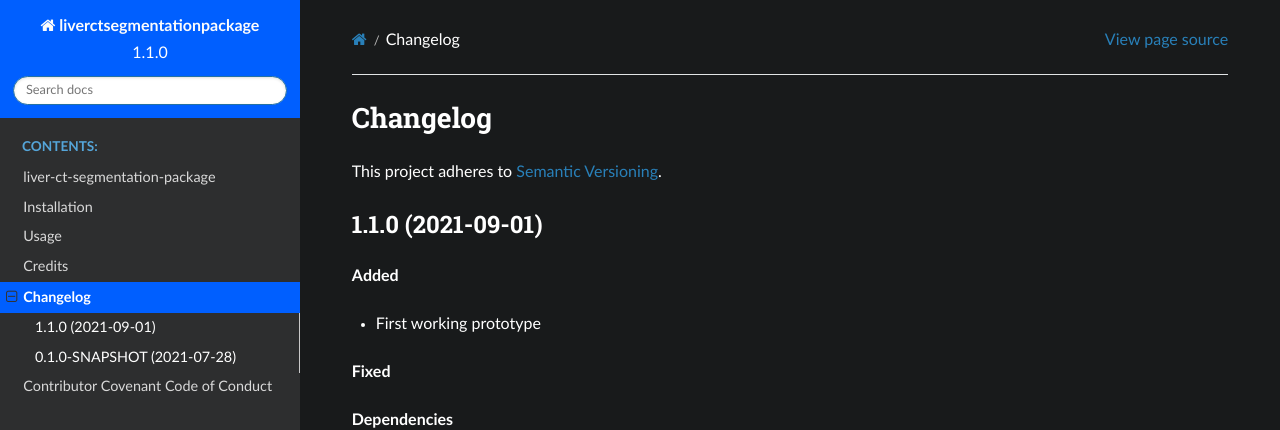
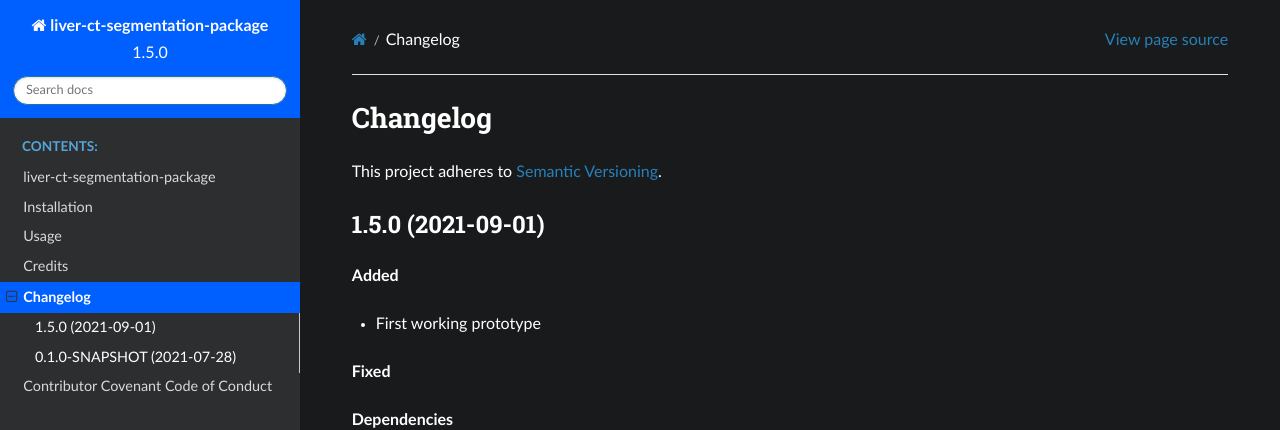
Before and after one commit to luiskuhn/liver-ct-segmentation-package, a Sphinx documentation site: the page built from docs/changelog.rst, in a window 1280 px wide and 965 px high. Shown: the top 430 px of the window. Built offline with Sphinx 7.4.7 and the Read the Docs theme 2.0.0, drawn with Linux system fonts in a browser that asks for light colours.

Commit message:
mark 1 verion bump

```diff
--- a/CHANGELOG.rst
+++ b/CHANGELOG.rst
@@ -4,7 +4,7 @@ Changelog
 
 This project adheres to `Semantic Versioning <https://semver.org/>`_.
 
-1.1.0 (2021-09-01)
+1.5.0 (2021-09-01)
 ---------------------------------------------
 
 **Added**
--- a/docs/conf.py
+++ b/docs/conf.py
@@ -44,7 +44,7 @@ source_suffix = '.rst'
 master_doc = 'index'
 
 # General information about the project.
-project = 'liverctsegmentationpackage'
+project = 'liver-ct-segmentation-package'
 copyright = "2021, Luis Kuhn Cuellar"
 author = "Luis Kuhn Cuellar"
 
@@ -53,9 +53,9 @@ author = "Luis Kuhn Cuellar"
 # the built documents.
 #
 # The short X.Y version.
-version = '1.1.0'
+version = '1.5.0'
 # The full version, including alpha/beta/rc tags.
-release = '1.1.0'
+release = '1.5.0'
 
 # The language for content autogenerated by Sphinx. Refer to documentation
 # for a list of supported languages.
--- a/mlf_core.cfg
+++ b/mlf_core.cfg
@@ -1,5 +1,5 @@
 [bumpversion]
-current_version = 1.1.0
+current_version = 1.5.0
 
 [bumpversion_files_whitelisted]
 setup_file = setup.py
--- a/setup.py
+++ b/setup.py
@@ -73,6 +73,6 @@ setup(
     setup_requires=setup_requirements,
     tests_require=test_requirements,
     url='https://github.com/luiskuhn/liver-ct-segmentation-package',
-    version='1.1.0',
+    version='1.5.0',
     zip_safe=False,
 )
```
Also changed, not shown: .mlf_core.yml.
